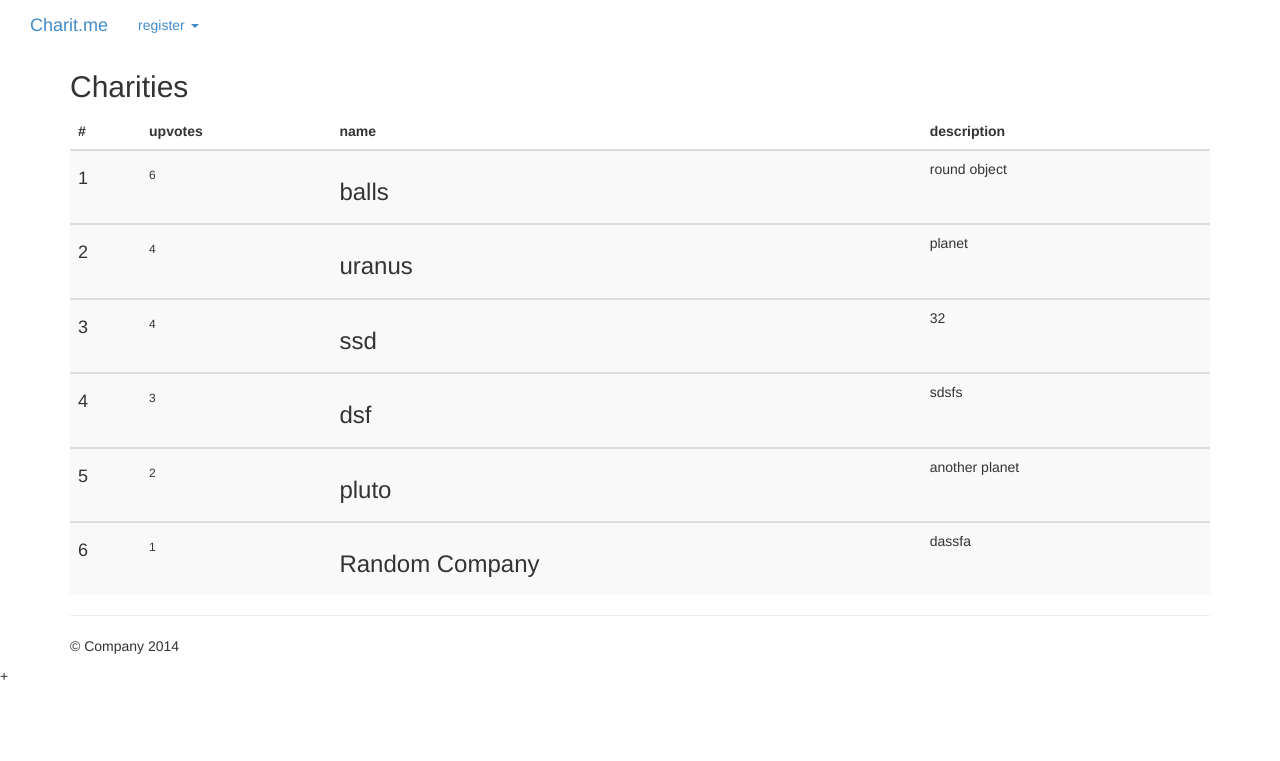
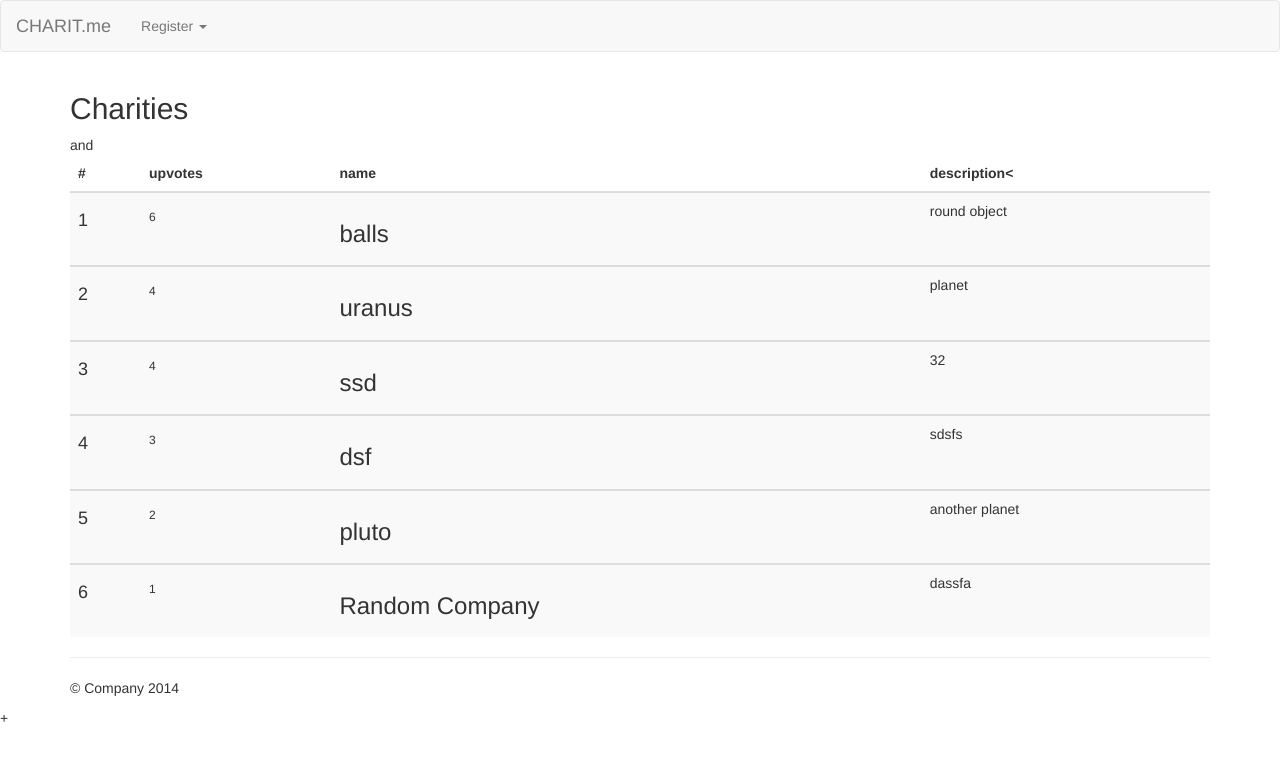
Before and after one commit to wasdkhan/charitme, a Django app: page /index in a window 1280 px wide. Shown: the top 761 px of the page. Run offline with Django 3.2, Linux system fonts and the light colour scheme; data comes from the database, SQL or seed files in the repository; parts of the project's set-up code (start-up, migrations or seed data) failed here and were passed over; some libraries are stand-ins or nearby versions.

Commit message:
changed index

```diff
--- a/templates/base.html
+++ b/templates/base.html
@@ -38,29 +38,27 @@
   <body>
 
     <!-- Main jumbotron for a primary marketing message or call to action -->
-    <div class="container-fluid">
+  <div class="navbar navbar-default">
   <div class="navbar-header">
-            <button type="button" class="navbar-toggle collapsed" data-toggle="collapse" data-target=".navbar-collapse">
-              <span class="sr-only">Toggle navigation</span>
+    <button type="button" class="navbar-toggle" data-toggle="collapse" data-target=".navbar-responsive-collapse">
       <span class="icon-bar"></span>
       <span class="icon-bar"></span>
       <span class="icon-bar"></span>
     </button>
-            <a class="navbar-brand" href="{% url "index" %}">Charit.me</a>
+    <a class="navbar-brand" href="{% url "index" %}">CHARIT.me</a>
   </div>
-          <div class="navbar-collapse collapse">
+  <div class="navbar-collapse collapse navbar-responsive-collapse">
     <ul class="nav navbar-nav">
-              <!-- <li class="active"><a href="#">about</a></li> -->
       <li class="dropdown">
-                <a href="#" class="dropdown-toggle" data-toggle="dropdown">register <span class="caret"></span></a>
-                <ul class="dropdown-menu" role="menu">
+        <a href="#" class="dropdown-toggle" data-toggle="dropdown">Register <b class="caret"></b></a>
+        <ul class="dropdown-menu">
           <li><a href="{% url "user" %}">User</a></li>
           <li><a href="{% url "charity" %}">Charity</a></li>
-                  <li><a href="{% url "company" %}">Company</a></li>
+          <li><a href="{% url "company" %}">Campaign</a></li>
+        </ul>
       </li>
     </ul>
-          </div><!--/.nav-collapse -->
-        </div><!--/.container-fluid -->
+  </div>
 </div>
 
     <div class="container">
--- a/templates/index.html
+++ b/templates/index.html
@@ -10,9 +10,9 @@
         <th>#</th>
         <th>upvotes</th>
         <th>name</th>
-          <th>description</th>
+        <th>description<</th>
       </tr>
-      </thead>
+    </thead>and
     {% if charity_list %}
     <tbody>
       <tr>
--- a/templates/user.html
+++ b/templates/user.html
@@ -3,7 +3,7 @@
 
 {% block content %}
 
-<h3>Upvote a Charity</h3>
+<h3>Register as a User</h3>
 
 <form method="POST" action=""> {% csrf_token %}
 {% bootstrap_form form %}
```
Lines whose indentation alone changed are shown as unchanged.
